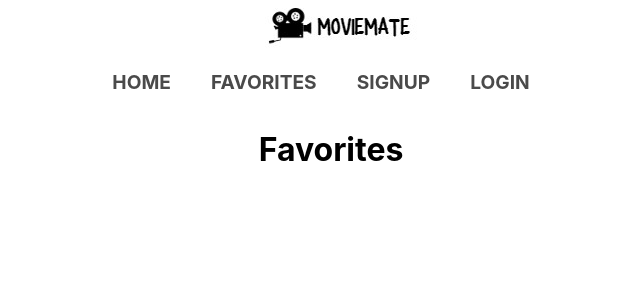
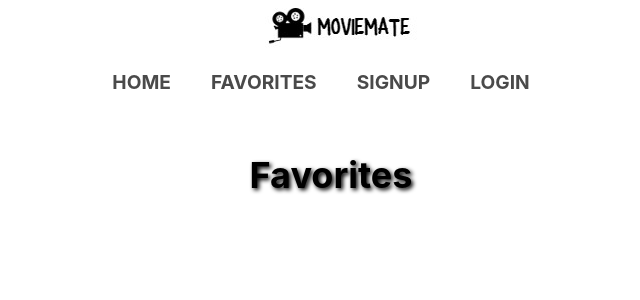
Before and after one commit to abhimistry-07/MovieMate, a React (Create React App) app in the folder movie-mate/: page /favorites in a window 1280 px wide. Shown: the top 300 px of the page, without its empty margins (309-949 px from the left). Built offline with nearby package versions, Linux system fonts and the light colour scheme; the HTML template or start-up script is replaced by a standard one.

Commit message:
Favorites page CSS added

```diff
--- a/movie-mate/src/pages/FavoritesPage.jsx
+++ b/movie-mate/src/pages/FavoritesPage.jsx
@@ -1,4 +1,6 @@
 import React, { useState, useEffect } from "react";
+import styled from "styled-components";
+import { Link } from "react-router-dom";
 
 const FavoritesPage = () => {
   const [favorites, setFavorites] = useState([]);
@@ -36,25 +38,122 @@ const FavoritesPage = () => {
   };
 
   return (
-    <div>
+    <FavContainer>
       <h1>Favorites</h1>
-      <div>
+      <div className="movieGrid">
         {favorites?.map((favMovie) => (
-          <div key={favMovie.imdbID}>
-            <h2>{favMovie.Title}</h2>
-            <p>Year: {favMovie.Year}</p>
-            <p>Type: {favMovie.Type}</p>
-            <p>Released: {favMovie.Released}</p>
-            <img src={favMovie.Poster} alt={favMovie.Title} />
-            <p>{favMovie.Plot}</p>
-            <button onClick={() => handleRemoveFromFav(favMovie.imdbID)}>
+          <div key={favMovie.imdbID} className="movieCard">
+            <Link
+              className="link"
+              to={{
+                pathname: `/movie/${favMovie.imdbID}`,
+              }}
+            >
+              <img src={favMovie.Poster} alt={favMovie.Title} />
+              <h4 key={favMovie.imdbID}>{favMovie.Title}</h4>
+            </Link>
+            <button
+              className="removeBtn"
+              onClick={() => handleRemoveFromFav(favMovie.imdbID)}
+            >
               Remove from Favorites
             </button>
           </div>
         ))}
       </div>
-    </div>
+    </FavContainer>
   );
 };
 
+const FavContainer = styled.div`
+  max-width: 80%;
+  margin: auto;
+  padding: 20px;
+
+  h1 {
+    font-size: 36px;
+    color: #000000;
+    text-shadow: 2px 2px 4px #000;
+  }
+
+  .movieGrid {
+    display: grid;
+    grid-template-columns: repeat(auto-fill, minmax(200px, 1fr));
+    grid-gap: 20px;
+    justify-content: center;
+    align-items: center;
+  }
+
+  /* .movieGrid {
+    display: flex;
+    flex-wrap: wrap;
+    gap: 20px;
+    justify-content: center;
+    align-items: center;
+  } */
+
+  .movieCard {
+    display: flex;
+    justify-items: center;
+    align-items: center;
+    flex-direction: column;
+    box-shadow: 0 4px 8px 0 rgba(0, 0, 0, 0.2);
+    width: 200px;
+    border: 1px solid #ddd;
+    border-radius: 8px;
+    overflow: hidden;
+    transition: transform 0.3s ease-in-out;
+
+    &:hover {
+      transform: scale(1.05);
+    }
+
+    img {
+      width: 100%;
+      height: auto;
+    }
+
+    h4 {
+      color: black;
+      margin: 10px;
+      text-align: center;
+    }
+  }
+
+  .link {
+    text-decoration: none;
+  }
+
+  .removeBtn {
+    width: 100%;
+    padding: 10px;
+    border: none;
+    border-radius: 5px;
+    background-color: #f44336;
+    color: #fff;
+    cursor: pointer;
+    font-size: 1rem;
+    margin-top: 10px;
+  }
+
+  .removeBtn:hover {
+    background-color: #d50000;
+    color: #ffffff;
+  }
+
+  @media (max-width: 600px) {
+    .movieGrid {
+      justify-items: center;
+      align-items: center;
+    }
+  }
+
+  @media (min-width: 600px) and (max-width: 900px) {
+    .movieGrid {
+      justify-items: center;
+      align-items: center;
+    }
+  }
+`;
+
 export default FavoritesPage;
--- a/movie-mate/src/pages/MovieList.jsx
+++ b/movie-mate/src/pages/MovieList.jsx
@@ -126,21 +126,21 @@ const Container = styled.div`
     border-color: #007bff;
   }
 
-  /* .movieGrid {
+  .movieGrid {
     display: flex;
     flex-wrap: wrap;
     gap: 20px;
     justify-content: center;
     align-items: center;
-  } */
+  }
 
-  .movieGrid {
+  /* .movieGrid {
     display: grid;
     grid-template-columns: repeat(auto-fill, minmax(200px, 1fr));
     grid-gap: 20px;
     justify-content: center;
     align-items: center;
-  }
+  } */
 
   .movieCard {
     display: flex;
```
